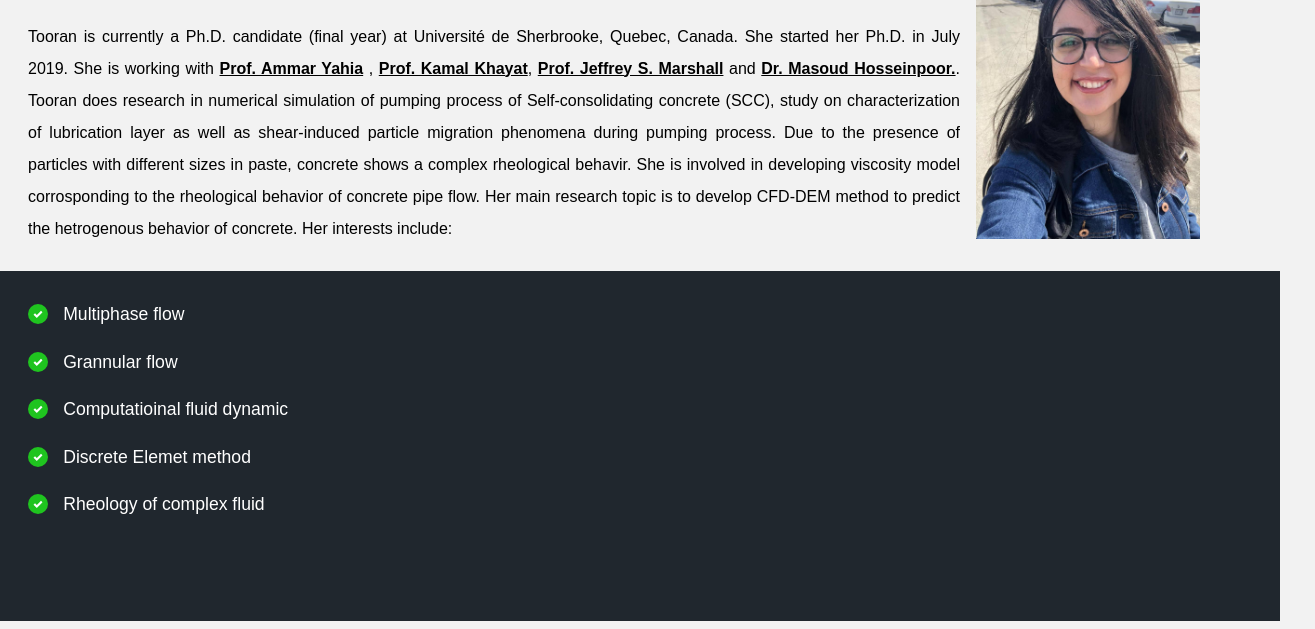
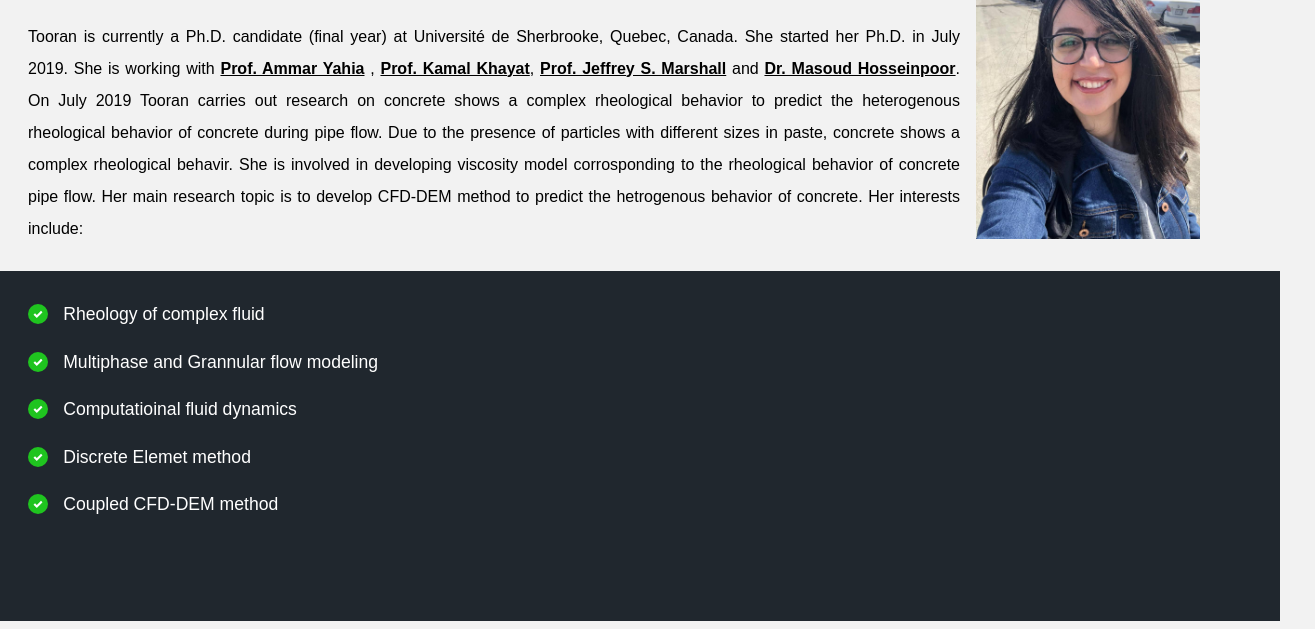
Before and after one commit to toorant/Toorant.github.io, a plain HTML site: page index.html in a window 1280 px wide. Shown: the part 171-800 px from the top of the page, 1315 px wide, since content can reach past the window. Drawn offline with Linux system fonts and the light colour scheme.

Commit message:
Update index.html

```diff
--- a/index.html
+++ b/index.html
@@ -5,7 +5,7 @@
     <meta charset="UTF-8">
     <meta http-equiv="X-UA-Compatible" content="IE=edge">
     <meta name="viewport" content="width=device-width, initial-scale=1.0">
-    <title>Cocmplex-Fluid</title>
+    <title>Complex-Fluid</title>
     <link rel="stylesheet" href="css/main.css">
 </head>
 
@@ -20,9 +20,8 @@
                     <li class="Current"> <a href="#">Home</a></li>
                     <li> <a href="#">Publications</a></li>
                     <li> <a href="#">Projects</a></li>
+                    <li> <a href="#">Certificates</a>
                     <li> <a href="#">Contact</a>
-
-
                 </ul>
             </nav>
         </div>
@@ -31,7 +30,7 @@
         <div class="container">
             <div class="left-col">
                 <h1>Tooran Tavangar</h1>
-                <p class="subhead">P.hD candidate in Civil Engineering Department</p>
+                <p class="subhead">Ph.D. Candidate in Civil Engineering</p>
                 <div class="her-cta">
                     <p class="primary-cta">Tooran is currently a Ph.D. candidate (final year) at Université de
                         Sherbrooke, Quebec, Canada. She started
@@ -63,15 +62,16 @@
                             class="Line-LinkOstad">Prof.
                             Jeffrey S. Marshall</a>
                         and <a href="https://www.researchgate.net/profile/Masoud-Hosseinpoor" target="_blank"
-                            class="Line-LinkOstad">Dr. Masoud Hosseinpoor.</a>. Tooran does research in numerical
-                        simulation of pumping process of Self-consolidating concrete (SCC), study on characterization of
-                        lubrication layer as well as
-                        shear-induced particle migration phenomena during pumping process. Due to the presence of
-                        particles with different sizes in paste, concrete shows a complex rheological behavir. She is
-                        involved in developing
-                        viscosity model corrosponding to the rheological behavior of concrete pipe flow. Her main
-                        research topic is to develop CFD-DEM method to predict the hetrogenous behavior of concrete.
-                        Her interests include:
+                            class="Line-LinkOstad">Dr. Masoud Hosseinpoor</a>. On July 2019
+                        Tooran carries out research on concrete shows a complex rheological behavior
+                        to predict the heterogenous rheological behavior of concrete during pipe flow. Due to the
+                        presence of particles with different sizes in paste, concrete shows a complex rheological
+                        behavir. She is involved in developing viscosity model corrosponding to the rheological behavior
+                        of concrete pipe flow. Her main research topic is to develop CFD-DEM method to predict the
+                        hetrogenous behavior of concrete. Her interests include:
+
+
+
 
                     </p>
 
@@ -100,11 +100,12 @@
     <section class="features-section">
         <div class="container">
             <ul class="features-list">
-                <li> Multiphase flow</li>
-                <li> Grannular flow</li>
-                <li> Computatioinal fluid dynamic</li>
+                <li> Rheology of complex fluid</li>
+                <li> Multiphase and Grannular flow modeling</li>
+                <li> Computatioinal fluid dynamics</li>
                 <li> Discrete Elemet method</li>
-                <li> Rheology of complex fluid</li>
+                <li> Coupled CFD-DEM method</li>
+
 
 
             </ul>
```
